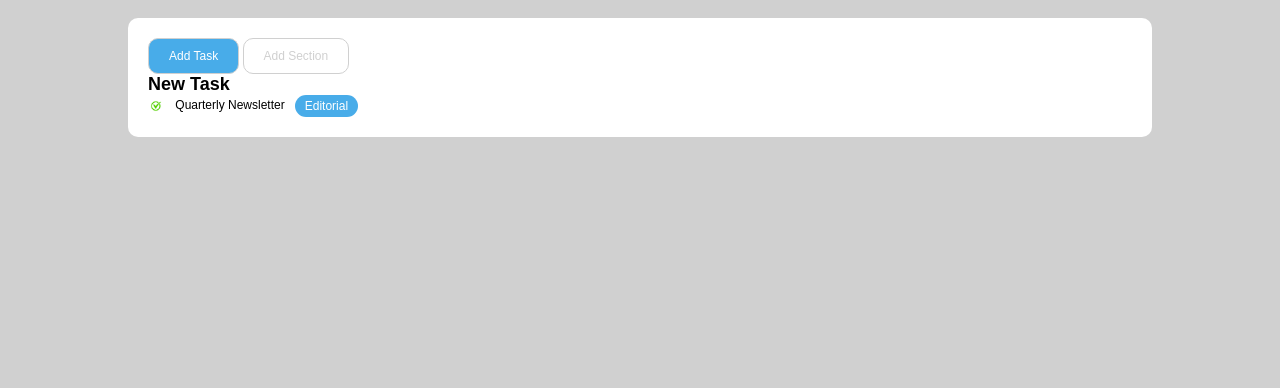
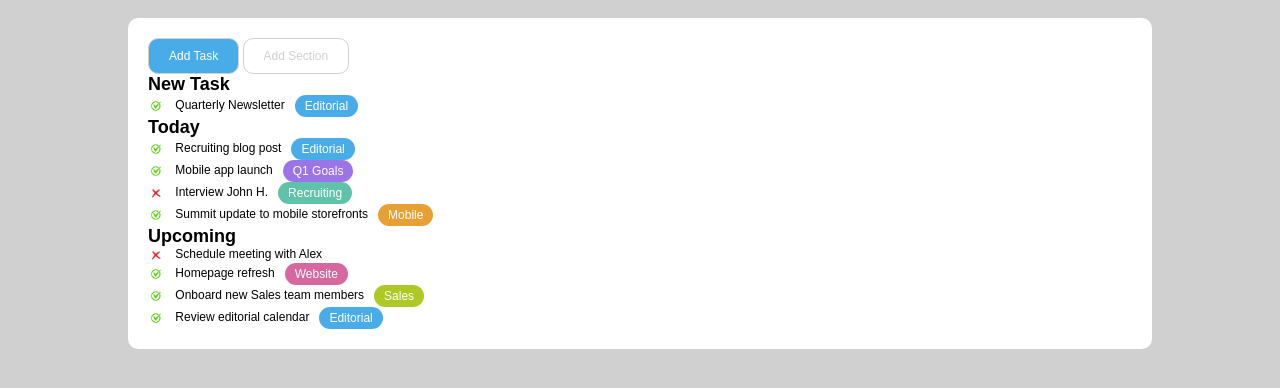
Before and after one commit to ilenia-agnolon/html-css-toboolist, a plain HTML site: page index.html in a window 1280 px wide. Shown: the part 90-478 px from the top of the page. Drawn offline with Linux system fonts and the light colour scheme.

Commit message:
assegnato colori alle categorie "Website, Sales, ecc"

```diff
--- a/css/style.css
+++ b/css/style.css
@@ -63,14 +63,14 @@ body {
 }
 
     /* list section */
-    .spunta-verde {
+.done-not-done-icon {
         width: 16px;
         height: 16px;
         vertical-align: middle;
         margin-right: 8px;
     }
 
-.category-blue-editorial {
+.category {
     display: inline-block;
     background-color: #48ace9;
     color: white;
@@ -80,3 +80,29 @@ body {
     vertical-align: middle;
     border-radius: 20px;
 }
+
+#violet {
+    background-color: #9b74e7;
+    color: white;
+
+}
+
+#dark-green {
+    background-color: #60c2a9;
+    color: white;
+}
+
+#orange {
+    background-color: #e8a035;
+    color: white;
+}
+
+#pink {
+    background-color: #d6689f;
+    color: white;
+}
+
+#light-green {
+    background-color: #aec825;
+    color: white;
+}
--- a/index.html
+++ b/index.html
@@ -37,17 +37,68 @@
 
              <div>
                 <img src="../html-css-toboolist/img/spunta-verde.jpg" alt="spunta verde"
-                class="spunta-verde">
-                Quarterly Newsletter<span class="category-blue-editorial">Editorial</span>
+                class="done-not-done-icon">
+                Quarterly Newsletter<span class="category">Editorial</span>
             </div>
 
 
             <!-- Today -->
+             <h2>Today</h2>
 
+             <div>
+                <img src="../html-css-toboolist/img/spunta-verde.jpg" alt="spunta verde"
+                class="done-not-done-icon">
+                Recruiting blog post<span class="category">Editorial</span>
+            </div>
+
+            <div>
+                <img src="../html-css-toboolist/img/spunta-verde.jpg" alt="spunta verde"
+                class="done-not-done-icon">
+                Mobile app launch<span id="violet" class="category">Q1 Goals</span>
+            </div>
+
+            <div>
+                <img src="../html-css-toboolist/img/croce-rossa.jpg" alt="croce rossa"
+                class="done-not-done-icon">
+                Interview John H.<span id="dark-green" class="category">Recruiting</span>
+            </div>
+
+             <div>
+                <img src="../html-css-toboolist/img/spunta-verde.jpg" alt="spunta verde"
+                class="done-not-done-icon">
+                Summit update to mobile storefronts<span id="orange" class="category">Mobile</span>
+            </div>
 
 
 
             <!-- Upcoming -->
+             <h2>Upcoming</h2>
+
+              <div>
+                <img src="../html-css-toboolist/img/croce-rossa.jpg" alt="croce rossa"
+                class="done-not-done-icon">
+                Schedule meeting with Alex
+            </div>
+
+            <div>
+                <img src="../html-css-toboolist/img/spunta-verde.jpg" alt="spunta verde"
+                class="done-not-done-icon">
+                Homepage refresh<span id="pink" class="category">Website</span>
+            </div>
+
+            <div>
+                <img src="../html-css-toboolist/img/spunta-verde.jpg" alt="spunta verde"
+                class="done-not-done-icon">
+                Onboard new Sales team members<span id="light-green" class="category">Sales</span>
+            </div>
+
+            <div>
+                <img src="../html-css-toboolist/img/spunta-verde.jpg" alt="spunta verde"
+                class="done-not-done-icon">
+                Review editorial calendar<span class="category">Editorial</span>
+            </div>
+
+
 
          </section>
 
```
